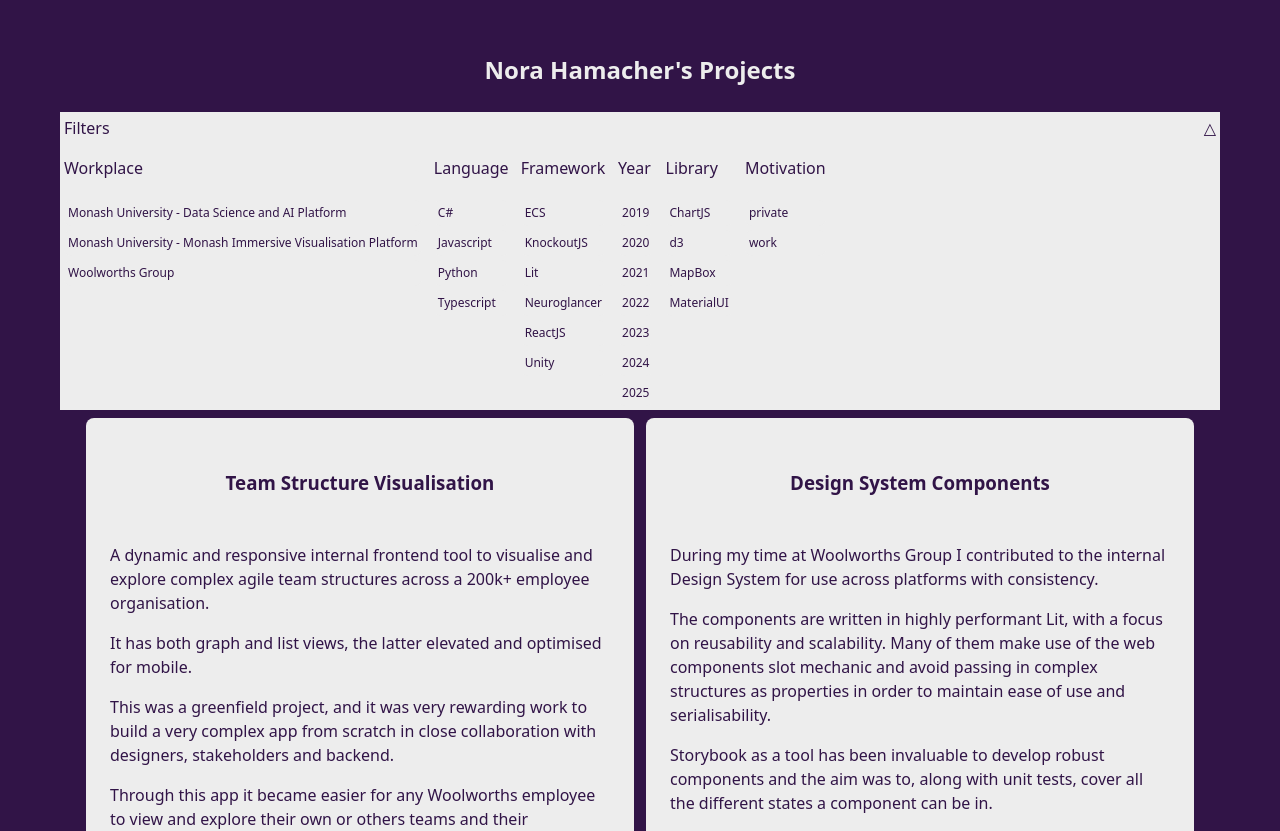
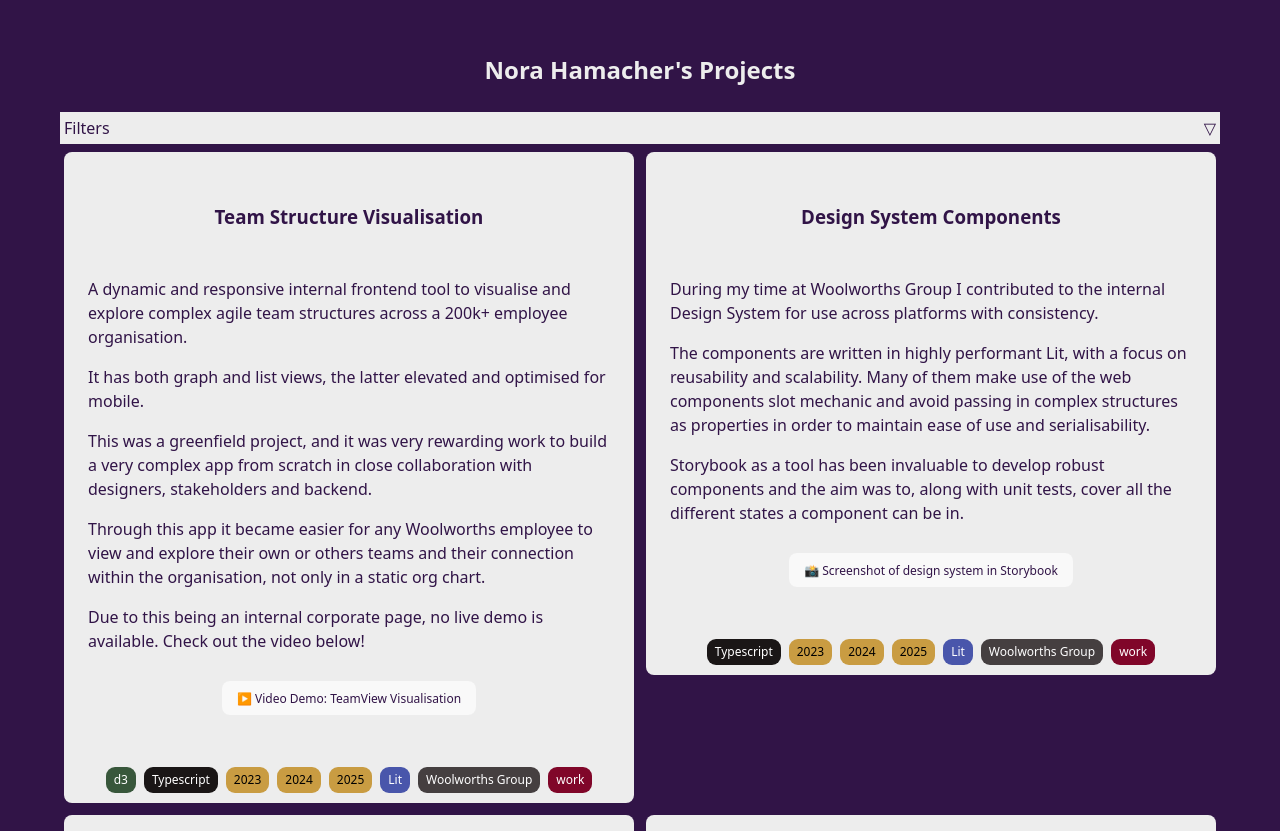
Before and after one commit to norahamacher/portfolio, a React (Vite) app: page / in a window 1280 px wide. Shown: the top 831 px of the page. Built offline with nearby package versions, Linux system fonts and the light colour scheme.

Commit message:
animations and layouting

```diff
--- a/package.json
+++ b/package.json
@@ -10,6 +10,11 @@
     "preview": "vite preview"
   },
   "dependencies": {
+    "@emotion/react": "^11.14.0",
+    "@emotion/styled": "^11.14.0",
+    "@mui/lab": "^7.0.0-beta.14",
+    "@mui/material": "^7.1.2",
+    "framer-motion": "^12.18.1",
     "prettier": "^3.5.3",
     "react": "^19.1.0",
     "react-dom": "^19.1.0",
--- a/src/App.css
+++ b/src/App.css
@@ -21,14 +21,24 @@
 }
 
 #card-container {
-  display: flex;
-  flex-direction: row;
+  display: grid;
+  grid-template-columns: 1fr;
   gap: 12px;
   width: 90vw;
   max-width: 100%;
-  flex-wrap: wrap;
-  justify-content: center;
   position: relative;
+}
+
+@media (min-width: 944px) {
+  #card-container {
+    grid-template-columns: 1fr 1fr;
+  }
+}
+
+@media (min-width: 1424px) {
+  #card-container {
+    grid-template-columns: 1fr 1fr 1fr;
+  }
 }
 
 h2 {
--- a/src/App.tsx
+++ b/src/App.tsx
@@ -6,7 +6,7 @@
 import type { Project } from './domain';
 import Card from './components/Card';
 import Filters from './components/Filters';
-
+import { AnimatePresence } from 'framer-motion';
 function App() {
   const filteredData = useStore((state) => state.filteredData);
   const init = useStore((state) => state.init);
@@ -39,9 +39,11 @@
       <h2>Nora Hamacher's Projects</h2>
       <Filters></Filters>
       <div id="card-container">
-        {filteredData.map((project) => (
-          <Card key={project.id} data={project}></Card>
-        ))}
+        <AnimatePresence>
+          {filteredData.map((project) => (
+            <Card key={project.id} data={project}></Card>
+          ))}
+        </AnimatePresence>
       </div>
       <div className={notFoundClass}> No projects found for the selected filters.</div>
     </>
--- a/src/components/Card.css
+++ b/src/components/Card.css
@@ -1,6 +1,6 @@
 .card {
     border-radius: 8px;
-    padding: 32px 24px 12px;
+    padding: 32px 24px 6px;
     display: flex;
     flex-direction: column;
     gap: 12px;
@@ -8,12 +8,11 @@
     font-size: 12pt;
     color: var(--app-primary-dark);
     background: var(--app-primary-light);
-
+    box-sizing: border-box;
     min-width: 420px;
-    max-width: 500px;
-
-    flex-grow: 1;
-    height: fit-content;
+    max-width: 100%;
+    width: 100%;
+    transition: width 0.4s ease-in-out;
 }
 
 
--- a/src/components/Card.tsx
+++ b/src/components/Card.tsx
@@ -3,7 +3,7 @@
 import type { UIProject } from '../domain';
 import Tag from './Tag';
 import Media from './Media';
-
+import { motion } from 'framer-motion';
 interface CardProps {
     data: UIProject
 }
@@ -14,6 +14,14 @@
     const media = data.media;
     return (
         <>
+            <motion.div
+                layout // Enables smooth layout transitions when items are added/removed/reordered
+                initial={{ opacity: 0, scale: 0.8 }} // Initial state when component mounts
+                animate={{ opacity: 1, scale: 1 }} // Target state when component is present
+                exit={{ opacity: 0, scale: 0.8 }} // State when component is about to unmount
+                transition={{ duration: 0.3 }} // Animation duration
+
+            >
                 <div className="card">
                     <h3>{data.title}</h3>
                     <div className="description">{data.description.map((paragraph, index) => (
@@ -37,6 +45,7 @@
                         ))}
                     </div>
                 </div>
+            </motion.div >
 
 
 
--- a/src/components/Filters.tsx
+++ b/src/components/Filters.tsx
@@ -13,7 +13,7 @@
     const availableFilters = useStore((state) => state.availableFilters);
     const activeFilters = useStore((state) => state.filters);
 
-    const [open, toggleOpen] = useState(true);
+    const [open, toggleOpen] = useState(false);
     const arrow = open ? " △ " : " ▽ ";
     const dropDownClasses = `filters ${open ? "open" : "closed"}`;
 
--- a/src/domain.tsx
+++ b/src/domain.tsx
@@ -1,4 +1,5 @@
 import type { Media } from "./components/Media";
+
 
 export enum Category {
     WORKPLACE = "workplace",
@@ -8,6 +9,8 @@
     LIBRARY = "library",
     MOTIVATION = "motivation",
 }
+
+export const OR_CATEGORIES = [Category.WORKPLACE, Category.MOTIVATION]
 
 export enum Motivation {
     WORK = "work",
--- a/src/state.tsx
+++ b/src/state.tsx
@@ -1,5 +1,5 @@
 import { create } from 'zustand'
-import { Category, type Project, type ProjectFilter, type TagData, type UIProject } from './domain'
+import { Category, OR_CATEGORIES, type Project, type ProjectFilter, type TagData, type UIProject } from './domain'
 
 
 type Store = {
@@ -53,7 +53,7 @@
         return convertDataToUi(projects);
     }
     const filtered = projects.filter(project => {
-        // A project must match ALL provided filters to be included
+        // A
         return filters.every(filter => {
 
             switch (filter.type) {
@@ -130,8 +130,15 @@
 
     addFilter: (filter: ProjectFilter) => {
         set((state) => {
-            const filtered = [...state.filters, filter];
+            let filtered;
+            if (OR_CATEGORIES.includes(filter.type)) {
+                filtered = [...state.filters].filter(f => f.type !== filter.type);
+                console.log(filtered);
+            } else {
+                filtered = [...state.filters];
+            }
 
+            filtered = [...filtered, filter];
             return {
                 filters: filtered,
                 filteredData: filterData(state.data, filtered)
```
Also changed, not shown: 3 other files (tests, documents, lock files or other folders). Lines whose indentation alone changed are shown as unchanged.
